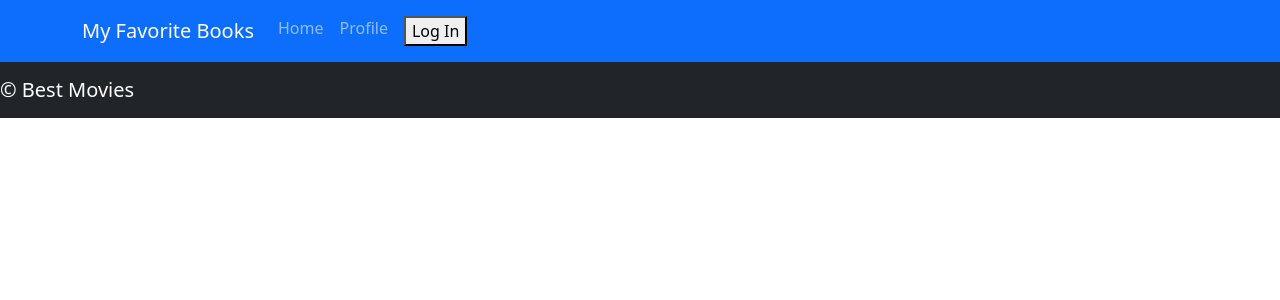
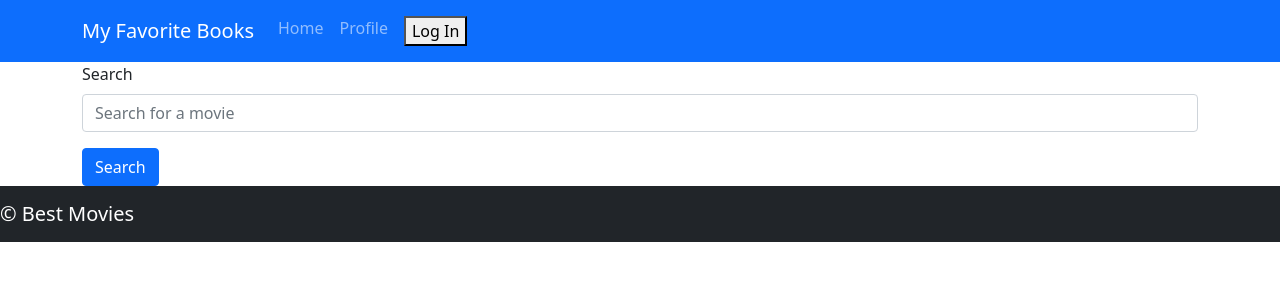
Before and after one commit to team-ciphers/ciphers-frontend, a React (Create React App) app: page / in a window 1280 px wide. Shown: the top 300 px of the page. Built offline with nearby package versions, Linux system fonts and the light colour scheme; no server answers.

Commit message:
getting the data

```diff
--- a/src/components/Home.js
+++ b/src/components/Home.js
@@ -1,17 +1,58 @@
 import React, { Component } from 'react'
 import Header from './Header'
 import Footer from './Footer'
+import axios from 'axios'
+import SearchForm from './SearchForm'
 
+const serverUrl = process.env.REACT_APP_SERVER_URL
 
 export class Home extends Component {
+
+    componentDidMount = async () => {
+        await axios.get(`${serverUrl}/moviesPopular`).then(response => {
+            this.setState({
+                mostPopularMoviesData: response.data,
+            })
+        }).catch(error => alert(error))
+        await axios.get(`${serverUrl}/moviesRated`).then(response => {
+            this.setState({
+                topRatedMoviesData: response.data,
+            })
+        }).catch(error => alert(error))
+        await axios.get(`${serverUrl}/moviesUpcoming`).then(response => {
+            this.setState({
+                upComingMoviesData: response.data,
+            })
+        }).catch(error => alert(error))
+    }
+
+    getMovieName = (e) => {
+        this.setState({
+            movieName: e.target.value,
+        })
+    }
+
+    MovieSearchByName = () => {
+        axios.get(`${serverUrl}/movies?movie=${this.state.movieName}`).then(response => {
+            this.setState({
+                mostPopularMoviesData: response.data,
+            })
+        }).catch(error => alert(error))
+
+    }
+
         render() {
             return (
                 <div>
-                <Header/>
-                <Footer/>
+                    <Header />
+                    <SearchForm
+                    getMovieName ={this.getMovieName}
+                    MovieSearchByName ={this.MovieSearchByName}
+                    />
+                    <Footer />
                 </div>
             )
         }
     }
 
-export default (Home);
+    export default(Home);
--- /dev/null
+++ b/src/components/SearchForm.js
@@ -0,0 +1,26 @@
+import React, { Component } from 'react'
+import Form from 'react-bootstrap/Form'
+import Button from 'react-bootstrap/Button'
+import Container from 'react-bootstrap/Container'
+
+export class SearchForm extends Component {
+    render() {
+        return (
+            <div>
+                <Container>
+                    <Form onSubmit={this.props.MovieSearchByName} >
+                        <Form.Group className="mb-3" controlId="formBasicEmail">
+                            <Form.Label>Search </Form.Label>
+                            <Form.Control onChange={this.props.getMovieName} type="text" placeholder="Search for a movie" />
+                        </Form.Group>
+                        <Button variant="primary" type="submit">
+                            Search
+                        </Button>
+                    </Form>
+                </Container>
+            </div>
+        )
+    }
+}
+
+export default SearchForm
```
Also changed, not shown: 2 other files (tests, documents, lock files or other folders). Lines whose indentation alone changed are shown as unchanged.
